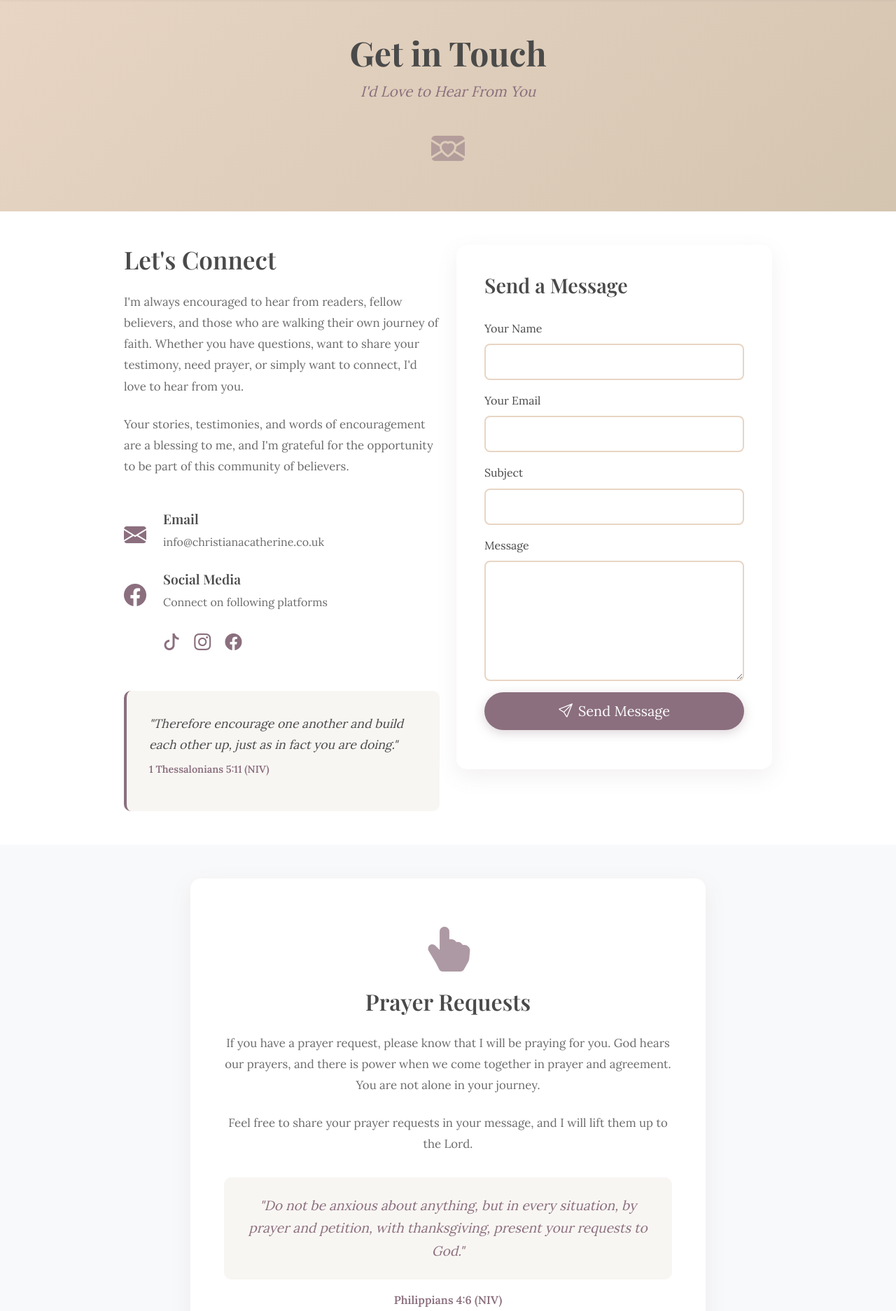
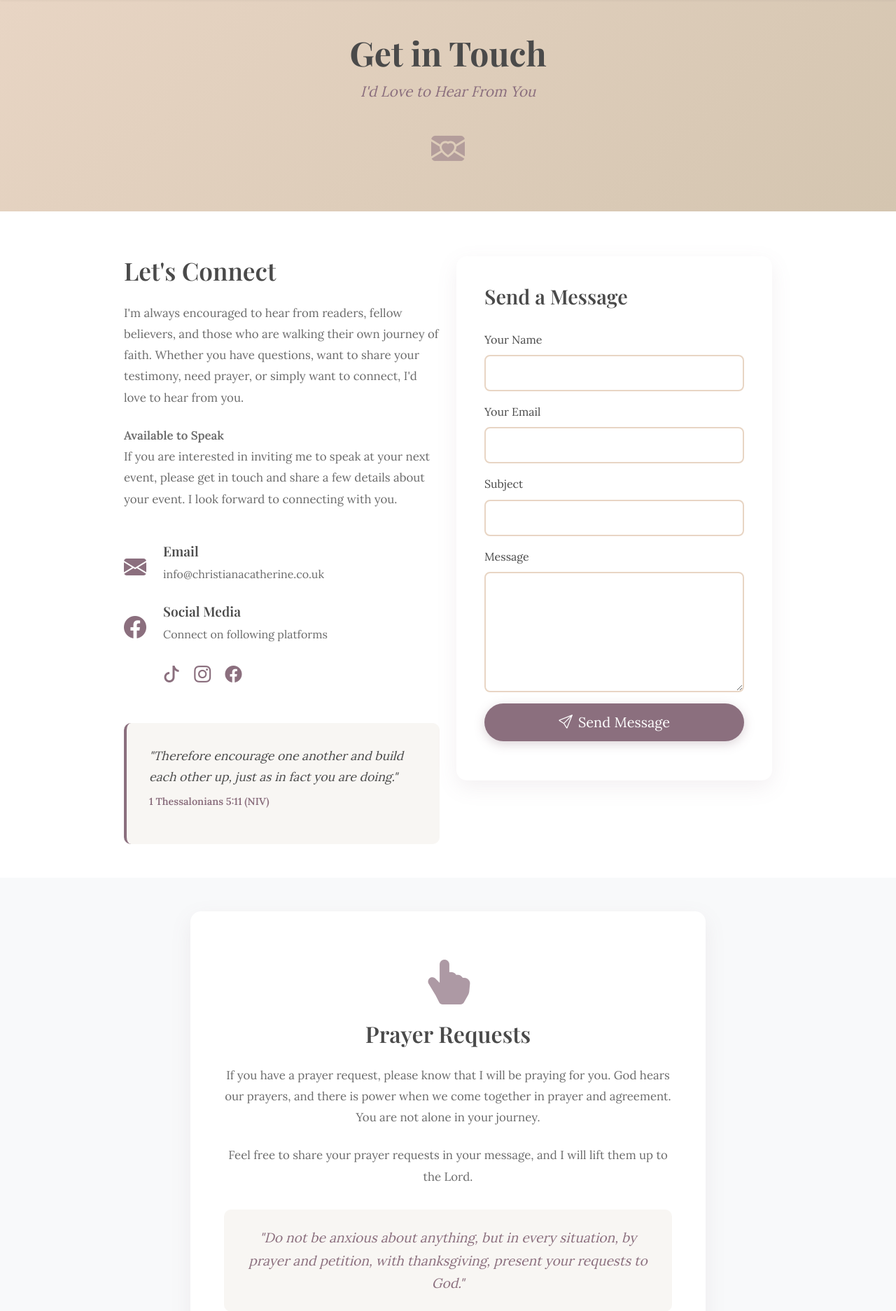
Before and after one commit to pals-iam/christy_project, a Django app: page /contact/ in a window 1280 px wide. Shown: the part 64-1937 px from the top of the page at 70% size. Run offline with Django 4.2, Linux system fonts and the light colour scheme.

Commit message:
contact_page_content_update

```diff
--- a/website/templates/website/base.html
+++ b/website/templates/website/base.html
@@ -3,7 +3,7 @@
 <head>
     <meta charset="UTF-8">
     <meta name="viewport" content="width=device-width, initial-scale=1.0">
-    <title>{% block title %}Christiana Catherine - Author & Christian Journey{% endblock %}</title>
+    <title>{% block title %}Christiana Catherine - Author & Speaker{% endblock %}</title>
 
     <!-- Bootstrap 5 CSS -->
     <link href="https://cdn.jsdelivr.net/npm/bootstrap@5.3.2/dist/css/bootstrap.min.css" rel="stylesheet">
--- a/website/templates/website/contact.html
+++ b/website/templates/website/contact.html
@@ -19,8 +19,29 @@
     </div>
 </section>
 
+<!-- Available to Speak Section -->
+<section class="testimonies-section my-3 py-5 d-none">
+    <div class="container">
+        <div class="row justify-content-center">
+            <div class="col-lg-8 text-center">
+                <h2 class="section-title">Available to Speak</h2>
+                <p class="section-text">
+                    I am available to speak at your church, event, or conference. It would be an honor to come alongside your community and share a message that encourages, equips, and points hearts back to Jesus.
+                    Whether you are hosting a church gathering, women’s event, conference, or special occasion, I would love to connect and serve through teaching, testimony, and biblical encouragement.
+                    <br><br>
+                    If you are interested in inviting Christiana Catherine to speak at your next event, please get in touch and share a few details about your event. I look forward to connecting with you.
+                </p>
+                <p class="section-text">
+                    "Go into all the world and preach the gospel to all creation."
+                    <span class="verse-reference">Mark 16:15 (NIV)</span>
+                </p>
+            </div>
+        </div>
+    </div>
+</section>
+
 <!-- Contact Section -->
-<section class="contact-section py-5">
+<section class="contact-section mt-3 py-5">
     <div class="container">
         <div class="row justify-content-center">
             <div class="col-lg-10">
@@ -33,7 +54,12 @@
                                 their own journey of faith. Whether you have questions, want to share your testimony,
                                 need prayer, or simply want to connect, I'd love to hear from you.
                             </p>
+                            <span class="fw-bolder contact-text">Available to Speak</span>
                             <p class="contact-text">
+                                If you are interested in inviting me to speak at your next event, please get in touch and
+                                share a few details about your event. I look forward to connecting with you.
+                            </p>
+                            <p class="contact-text d-none">
                                 Your stories, testimonies, and words of encouragement are a blessing to me, and I'm grateful
                                 for the opportunity to be part of this community of believers.
                             </p>
@@ -134,27 +160,6 @@
     </div>
 </section>
 
-<!-- Available to Speak Section -->
-<section class="testimonies-section py-5">
-    <div class="container">
-        <div class="row justify-content-center">
-            <div class="col-lg-8 text-center">
-                <h2 class="section-title">Available to Speak</h2>
-                <p class="section-text">
-                    I am available to speak at your church, event, or conference. It would be an honor to come alongside your community and share a message that encourages, equips, and points hearts back to Jesus.
-                    Whether you are hosting a church gathering, women’s event, conference, or special occasion, I would love to connect and serve through teaching, testimony, and biblical encouragement.
-                    <br><br>
-                    If you are interested in inviting Christiana Catherine to speak at your next event, please get in touch and share a few details about your event. I look forward to connecting with you.
-                </p>
-                <p class="section-text">
-                    "Go into all the world and preach the gospel to all creation."
-                    <span class="verse-reference">Mark 16:15 (NIV)</span>
-                </p>
-            </div>
-        </div>
-    </div>
-</section>
-
 <!-- Testimonies Section -->
 <section class="testimonies-section py-5">
     <div class="container">
--- a/website/templates/website/home.html
+++ b/website/templates/website/home.html
@@ -12,7 +12,7 @@
             <div class="col-lg-6 text-center text-lg-start">
                 <div class="hero-text">
                     <h1 class="hero-title">Christiana Catherine</h1>
-                    <p class="hero-subtitle">Author & Christian Journey Guide</p>
+                    <p class="hero-subtitle">Author & Speaker</p>
                     <p class="hero-description">
                         Discover a powerful testimony of faith, resilience, and victory through the blood of Jesus Christ.
                         Join me on a journey from hardship to triumph in His saving grace.
```
